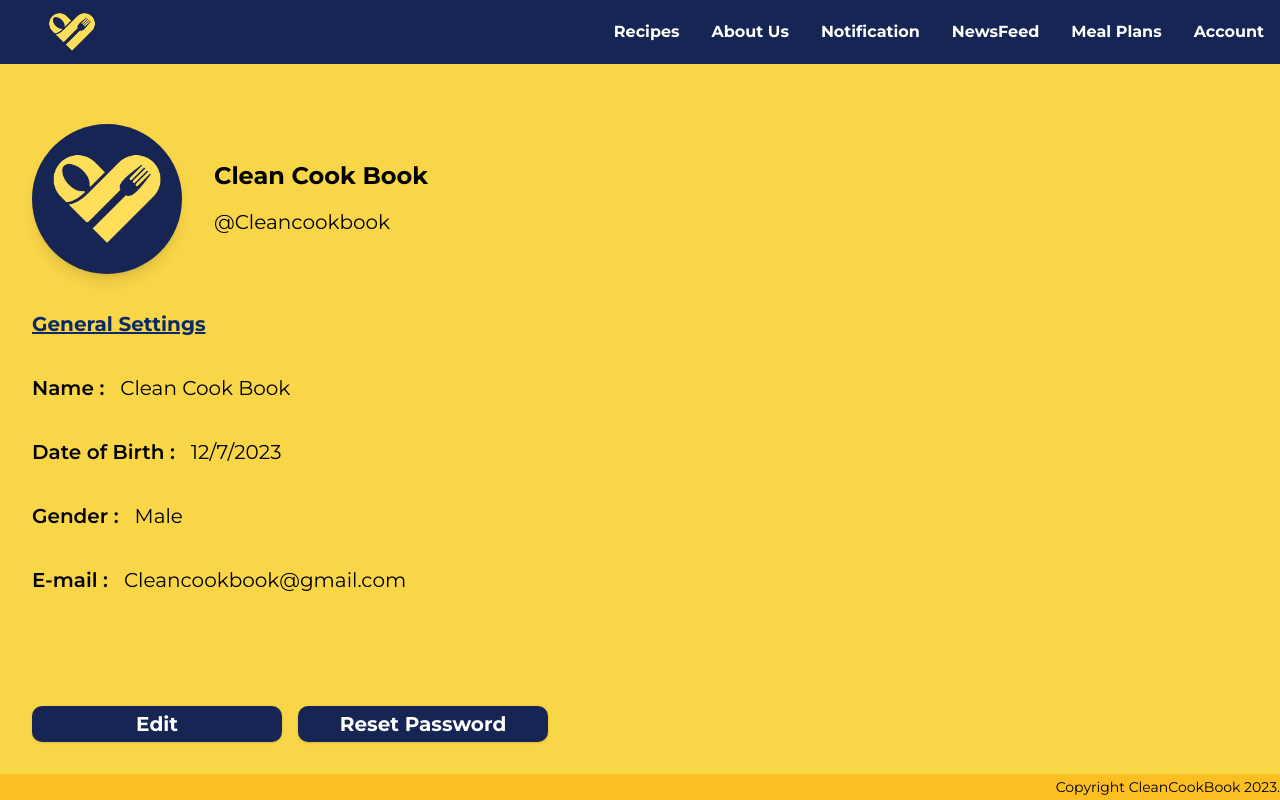
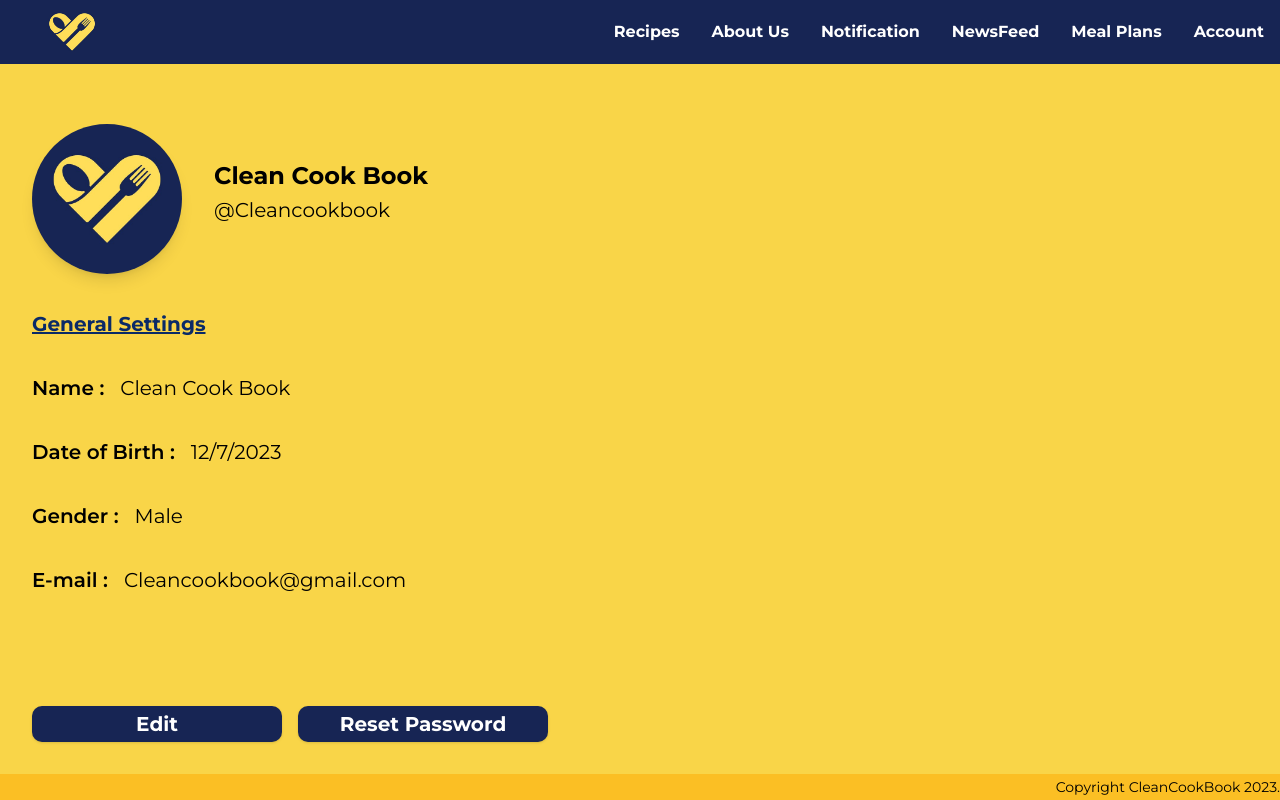
Before and after one commit to CleanCookBook/fyp-webapp, a Next.js app: page / in a window 1280 px wide. Built offline with nearby package versions, Linux system fonts and the light colour scheme.

Commit message:
change gap 1

```diff
--- a/components/Accountpage.js
+++ b/components/Accountpage.js
@@ -27,7 +27,7 @@
             height={150}
             className="rounded-full shadow-lg"
         />
-        <div className="flex flex-col mt-9 ml-8 gap-4">
+        <div className="flex flex-col mt-9 ml-8 gap-1">
           <h1 className="flex flex-row text-2xl font-bold text-black">Clean Cook Book</h1>
           <p className="text-xl text-black">@Cleancookbook</p>
         </div>
```
